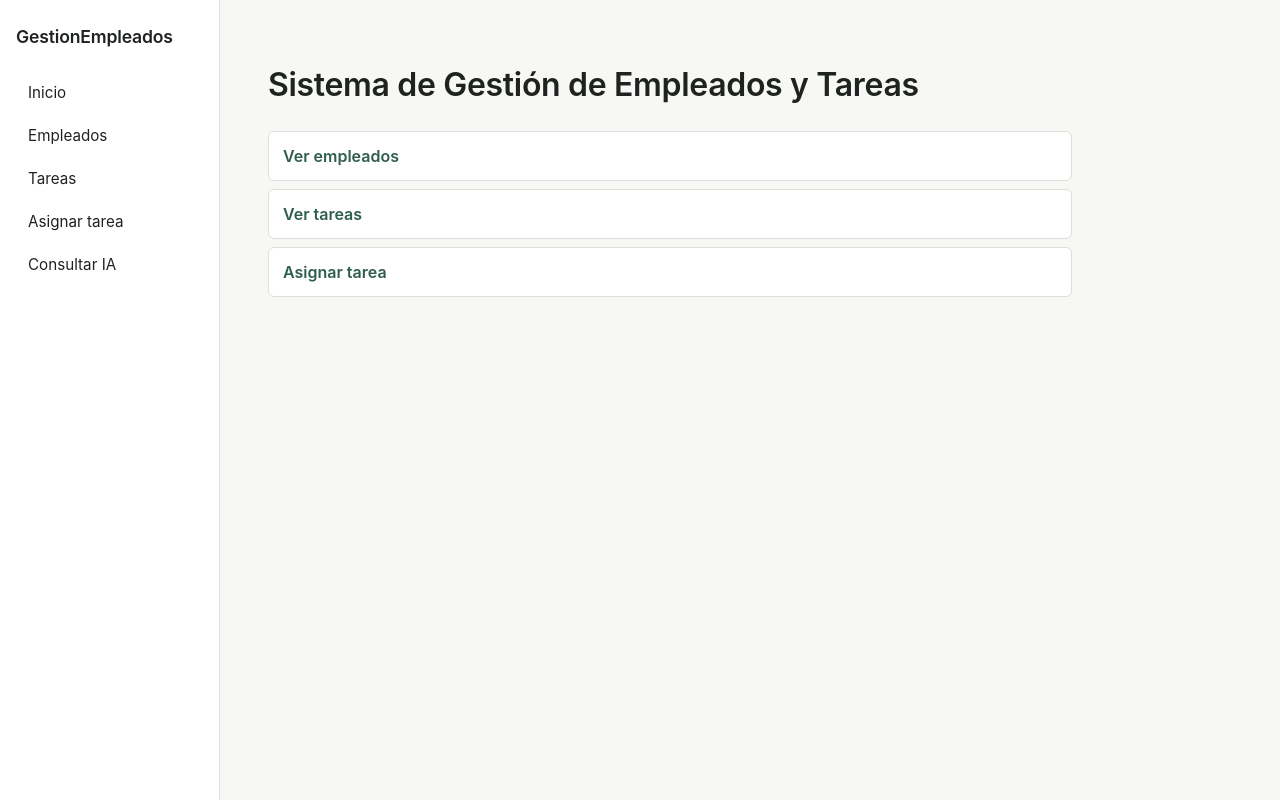
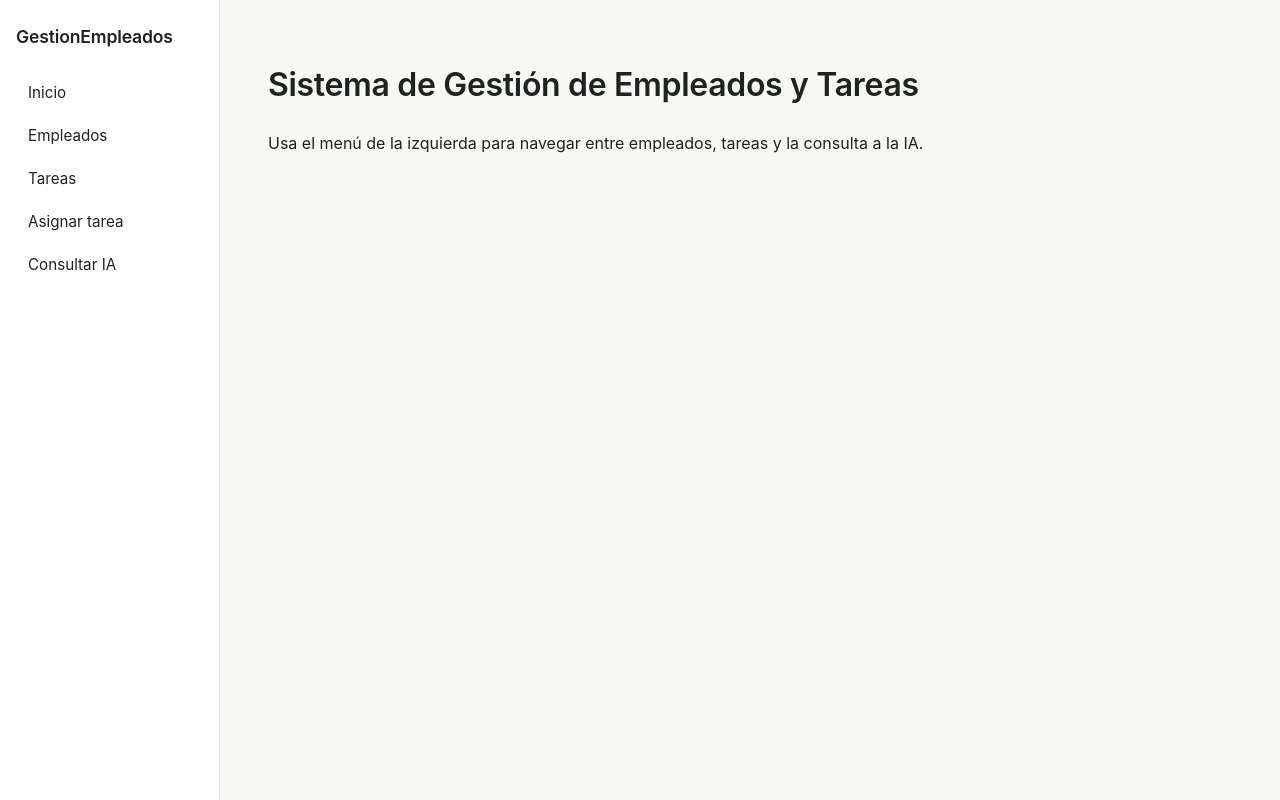
Before and after one commit to JLaVodka/GestionEmpleados, a Django app: page / in a window 1280 px wide. Run offline with Django 5.2, Linux system fonts and the light colour scheme.

Commit message:
Remove navigation list and update content description in inicio.html

```diff
--- a/inicio/templates/inicio/inicio.html
+++ b/inicio/templates/inicio/inicio.html
@@ -2,9 +2,5 @@
 {% block title %}Inicio{% endblock %}
 {% block content %}
 <h1>Sistema de Gestión de Empleados y Tareas</h1>
-<ul class="list-plain">
-    <li><a href="{% url 'lista_empleados' %}">Ver empleados</a></li>
-    <li><a href="{% url 'lista_tareas' %}">Ver tareas</a></li>
-    <li><a href="{% url 'tarea_asignada' %}">Asignar tarea</a></li>
-</ul>
+<p>Usa el menú de la izquierda para navegar entre empleados, tareas y la consulta a la IA.</p>
 {% endblock %}
```
